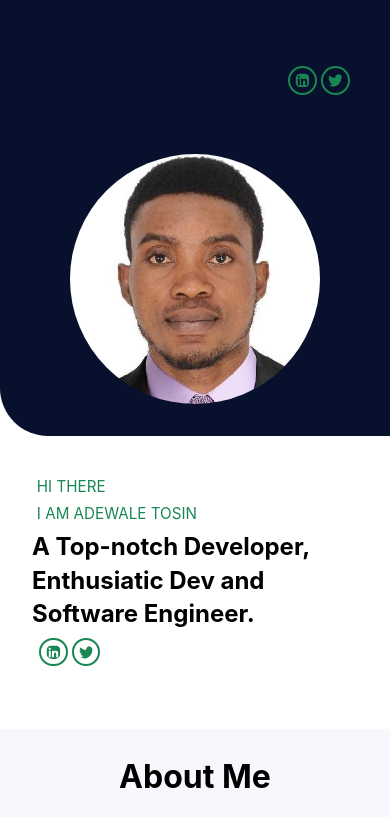
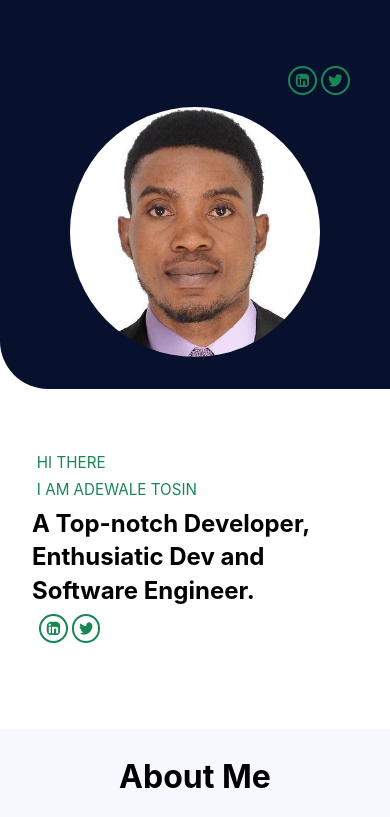
Before and after one commit to Tosmel2/PortfolioReact, a React (Create React App) app: page / in a window 390 px wide. Shown: the top 817 px of the page. Built offline with nearby package versions, Linux system fonts and the light colour scheme.

Commit message:
portfolio App

```diff
--- a/public/index.html
+++ b/public/index.html
@@ -25,7 +25,7 @@
       work correctly both with client-side routing and a non-root public URL.
       Learn how to configure a non-root public URL by running `npm run build`.
     -->
-    <title>React App</title>
+    <title>Portfolio App</title>
   </head>
   <body>
     <noscript>You need to enable JavaScript to run this app.</noscript>
--- a/src/components/profile.css
+++ b/src/components/profile.css
@@ -88,7 +88,7 @@
     /* border: 2px solid blue; */
   }
   .soso{
-    padding: 3rem 0.1rem;
+    padding: 3rem 0.1rem 0.1rem 0.1rem;
   }
   .navbox{
     display: none;
```
